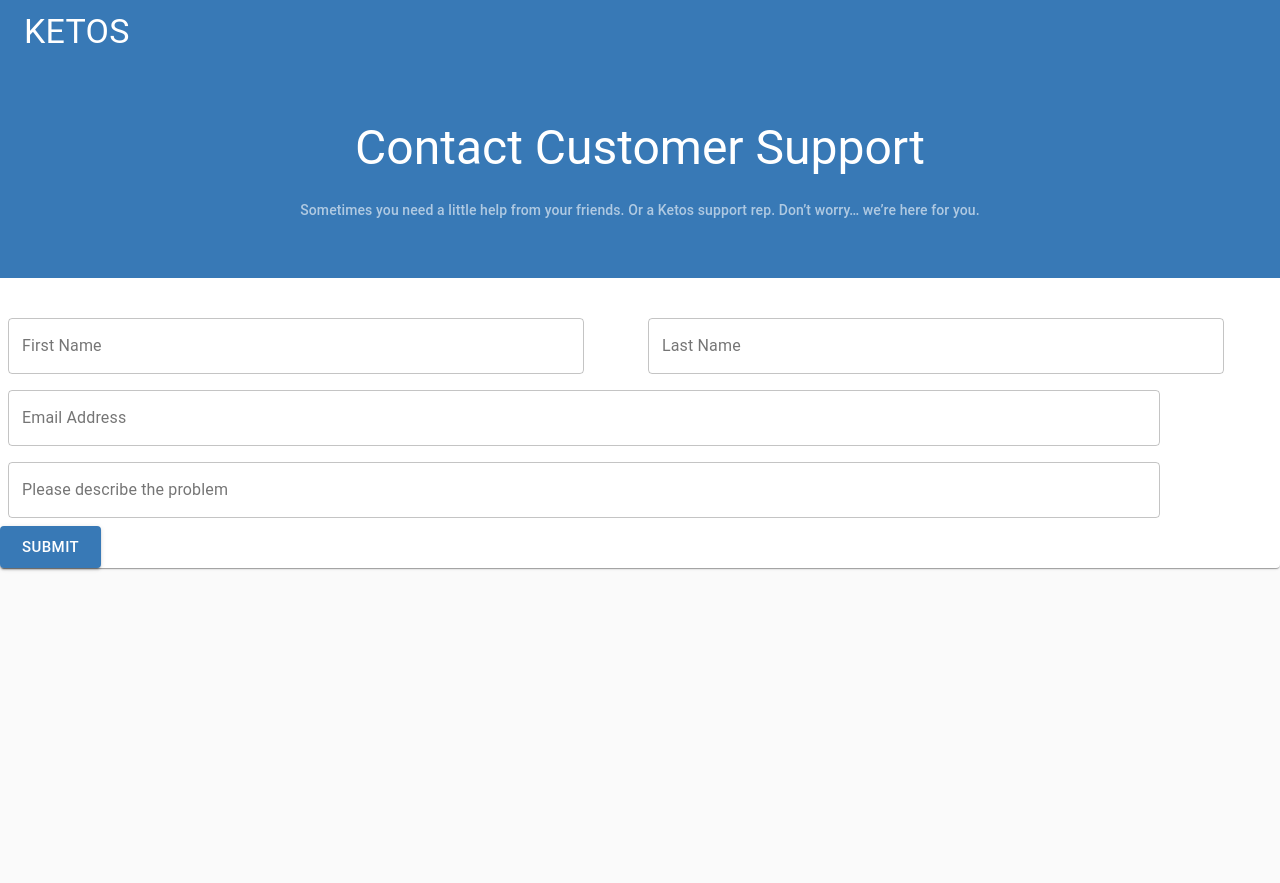
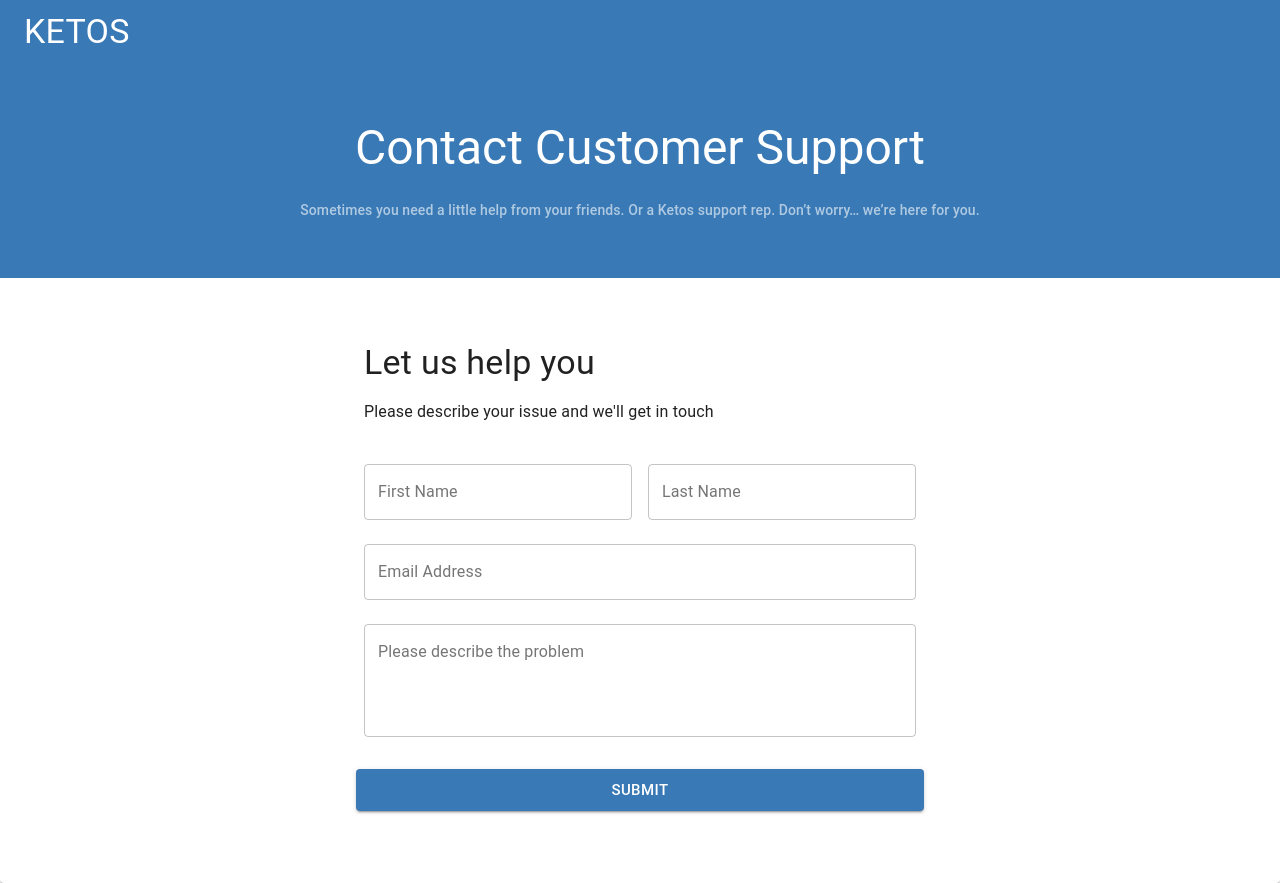
Before and after one commit to nairuti19/ketos-form, a React (Create React App) app: page / in a window 1280 px wide. Before the commit the page ends 800 px from the top, so only its background shows below. Built offline with nearby package versions, Linux system fonts and the light colour scheme.

Commit message:
Added styling to the form

```diff
--- a/src/components/TextInput.js
+++ b/src/components/TextInput.js
@@ -2,14 +2,16 @@ import React from 'react';
 import TextField from '@material-ui/core/TextField';
 
 export default function TextInput(props) {
-    const{name, label, value, error=null, onChange} = props
+    const{name, label, value, error=null, onChange, ...other} = props
     return (
         <TextField
         variant="outlined"
+        fullWidth
         label={label}
         name={name}
         value={value}
         onChange={onChange}
+        {...other}
         {...(error && {error: true, helperText: error})}
         />
     )
--- a/src/pages/SupportForm.js
+++ b/src/pages/SupportForm.js
@@ -1,8 +1,9 @@
 import React from 'react';
-import {Grid} from '@material-ui/core/';
+import {Grid, makeStyles, Typography, Container} from '@material-ui/core/';
 import { useForm, CustomForm } from '../components/useForm';
 import TextInput from '../components/TextInput';
 import CustomButton from '../components/CustomButton';
+
 
 const initialValues = {
     id: 0,
@@ -11,6 +12,35 @@ const initialValues = {
     email: '',
     requestMessage: '',
 }
+
+const useStyles = makeStyles(theme=>({
+    form: {
+        width: '100%',
+        marginTop: theme.spacing(1),
+    },
+    submit: {
+        margin: theme.spacing(2, 0, 2),
+        backgroundColor: '#3879B6',
+        marginBottom: theme.spacing(8)
+      },
+      paper: {
+        marginTop: theme.spacing(8),
+        display: 'flex',
+        flexDirection: 'column',
+        alignItems: 'center',
+        '& .MuiTypography-root':{
+            alignSelf: 'flex-start',
+            marginBottom: theme.spacing(2)
+        },
+        '& .MuiTypography-body1':{
+            marginBottom: theme.spacing(4)
+        },
+        '& .MuiGrid-root':{
+            marginBottom: theme.spacing(1)
+        },
+      },
+
+}))
 
 export default function SupportForm() {
 
@@ -46,10 +76,17 @@ export default function SupportForm() {
         handleInputChange,
     } = useForm(initialValues, true, validate);
 
+    const classes = useStyles();
+
+
     return (
-        <CustomForm onSubmit={handleSubmit}>
-            <Grid container>
-                <Grid item xs={6}>
+        <Container component="main" maxWidth="sm">
+        <div className={classes.paper}>
+        <Typography variant="h4" className={classes.root}>Let us help you</Typography>
+        <Typography>Please describe your issue and we'll get in touch</Typography>
+        <CustomForm onSubmit={handleSubmit} className={classes.form}>
+            <Grid container spacing={2}>
+                <Grid item xs={12} sm={6}>
                 <TextInput
                   name="firstName"
                   label="First Name"
@@ -58,7 +95,7 @@ export default function SupportForm() {
                   error={errors.firstName}
                   />
                 </Grid>
-                <Grid item xs={6}>
+                <Grid item xs={12} sm={6}>
                 <TextInput
                     variant="outlined"
                     label="Last Name"
@@ -79,6 +116,8 @@ export default function SupportForm() {
                 </Grid>
                 <Grid item xs={12}>
                 <TextInput
+                   multiline
+                   rows={4}
                    name="requestMessage"
                    label="Please describe the problem"
                    value={values.requestMessage}
@@ -86,15 +125,17 @@ export default function SupportForm() {
                    error={errors.requestMessage}
                   />
                 </Grid>
-                <Grid item xs={12}>
                 <CustomButton
+                fullWidth
                 variant = "contained"
                 size = "large"
                 color = "primary"
                 text= "Submit"
-                type="submit"/>
-                </Grid>
+                type="submit"
+                className={classes.submit}/>
             </Grid>
         </CustomForm>
+        </div>
+        </Container>
     )
 }
```
